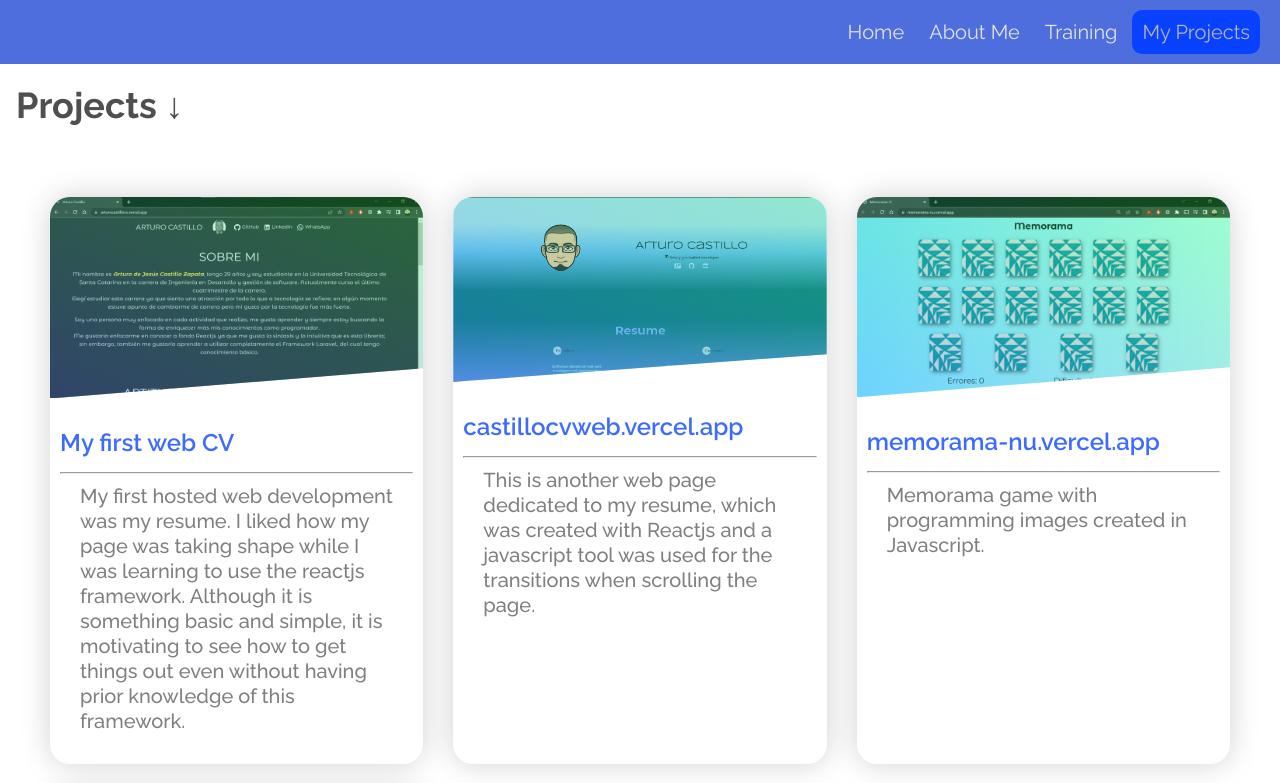
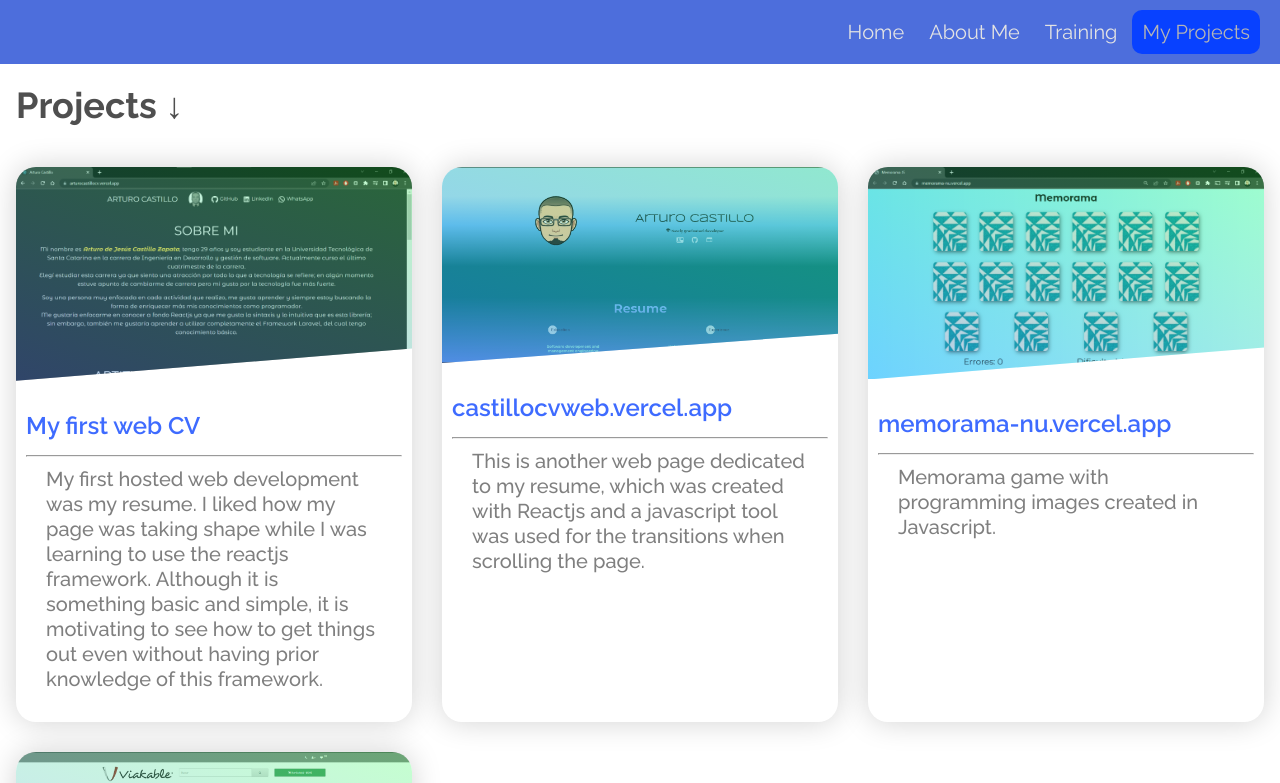
Before and after one commit to ArturoJCastilloZ/arturojcastilloz, a React (Create React App) app: page /my-projects in a window 1280 px wide. Shown: the top 783 px of the page. Built offline with nearby package versions, Linux system fonts and the light colour scheme.

Commit message:
Ajustes en las vistas de Projects y Training.

```diff
--- a/src/styles/components/projects/projects.scss
+++ b/src/styles/components/projects/projects.scss
@@ -6,12 +6,11 @@
     font-family: $font-primary-family;
     &-cards {
         display: grid;
-        padding: 50px;
+        padding: 20px 1rem;
         grid-gap: 30px;
         grid-template-columns: repeat(auto-fit, minmax(20rem, 1fr));
         @include media-up(m) {
-            padding: 50px;
-            grid-template-columns: repeat(auto-fit, minmax(30rem, 1fr));
+            padding: 2rem 10px;
         }
     }
     &-title {
--- a/src/styles/components/training/training.scss
+++ b/src/styles/components/training/training.scss
@@ -50,7 +50,7 @@
         }
     }
     @include media-up(m){
-        padding: 2em;
+        padding: 2em 10px;
         grid-auto-rows: 30rem;
         grid-template-columns: repeat(auto-fill, minmax(25rem, 1fr));
     }
@@ -106,7 +106,7 @@
         }
     }
     @include media-up(m) {
-        padding: 2em;
+        padding: 2em 10px;
         grid-auto-rows: 55rem;
         grid-template-columns: repeat(auto-fill, minmax(25rem, 1fr));
     }
```
